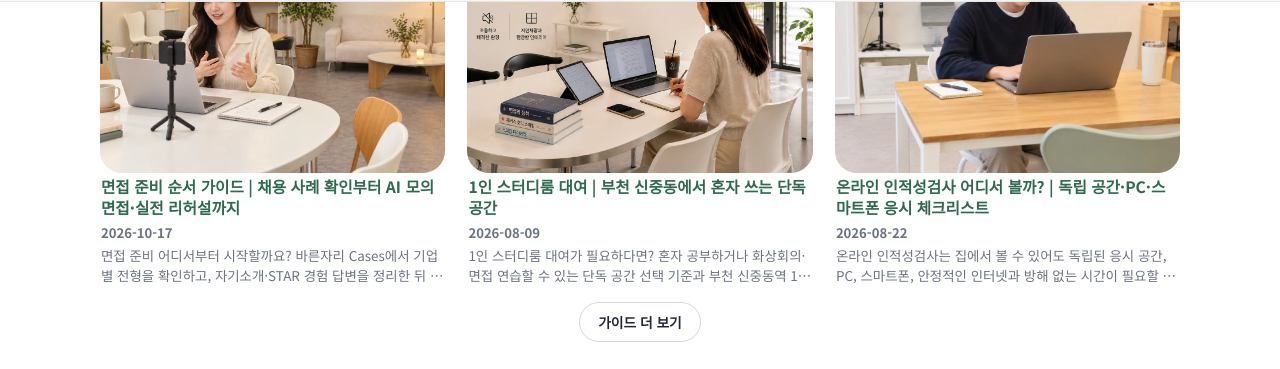
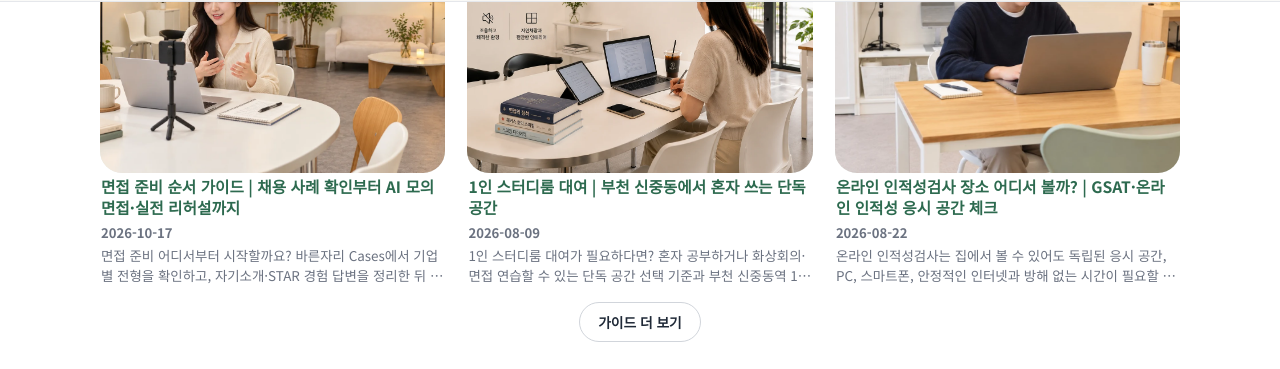
Before and after one commit to bareunspace/blog, a Jekyll site: the page built from index.html, in a window 1280 px wide and 900 px high, scrolled down 3905 px. Shown: the part 85-454 px from the top of the window. Built offline with Jekyll 4.4.1, drawn with Linux system fonts in a browser that asks for light colours.

Commit message:
Improve aptitude test page search intent and booking bridge

```diff
--- a/_posts/2026-10-08-online-aptitude-test-space.md
+++ b/_posts/2026-10-08-online-aptitude-test-space.md
@@ -1,6 +1,6 @@
 ---
 layout: default
-title: 온라인 인적성검사 어디서 볼까? | 독립 공간·PC·스마트폰 응시 체크리스트
+title: 온라인 인적성검사 장소 어디서 볼까? | GSAT·온라인 인적성 응시 공간 체크
 description: 온라인 인적성검사는 집에서 볼 수 있어도 독립된 응시 공간, PC, 스마트폰, 안정적인 인터넷과 방해 없는 시간이 필요할 수 있습니다. 집에서 응시하기 불안할 때 무엇을 확인해야 하는지 정리했습니다.
 category: 면접준비
 hub_series: interview
@@ -37,7 +37,7 @@
 <section id="home">
   <div class="section-inner">
     <p class="section-label">Online Aptitude Test Space Guide</p>
-    <h1 class="section-title">온라인 인적성검사,<br />어디서 볼까?</h1>
+    <h1 class="section-title">온라인 인적성검사 장소,<br />어디서 볼까?</h1>
     <p class="section-desc"><strong>온라인 시험이라고 해서 아무 자리에서나 응시해도 되는 것은 아닙니다.</strong> 기업에 따라 독립된 응시 장소, PC와 스마트폰, 사전 환경점검이 필요할 수 있습니다. 집이 가장 편한 선택일 수 있지만 검사시간 동안 방해받지 않을 수 있는지도 함께 봐야 합니다.</p>
     <div class="hero-btns">
       <a href="#quick-answer" class="btn-primary">응시 장소 체크하기</a>
@@ -66,7 +66,7 @@
   <div class="section-inner">
     <p class="section-label">Quick Answer</p>
     <h2 class="section-title">집에서 볼 수 있다면 집도 괜찮습니다.<br />다만 ‘독립된 응시 환경’이 되는지 먼저 확인하세요.</h2>
-    <p class="section-desc">온라인 인적성검사 장소를 고를 때는 장소 이름보다 <strong>검사 안내를 충족하는지, 다른 사람이 들어오지 않는지, PC와 스마트폰을 안정적으로 사용할 수 있는지, 인터넷이 끊기지 않는지</strong>가 더 중요합니다.</p>
+    <p class="section-desc">온라인 인적성검사 장소를 고를 때는 장소 이름보다 <strong>검사 안내를 충족하는지, 다른 사람이 들어오지 않는지, PC와 스마트폰을 안정적으로 사용할 수 있는지, 인터넷이 끊기지 않는지</strong>가 더 중요합니다. 부천에서 독립된 응시 공간이 필요하다면 바른자리는 <strong>신중동역 도보 1분 · 한 팀 단독 이용 · 1시간 10,000원부터</strong> 이용할 수 있습니다.</p>
     <div class="hero-btns" style="margin-top:14px;">
       <a href="/booking/?purpose=exam&amp;source=online-aptitude-test-space" class="btn-primary" data-cta="online_aptitude_quick_booking">시험시간에 맞춰 빈 시간 확인하기</a>
     </div>
```
